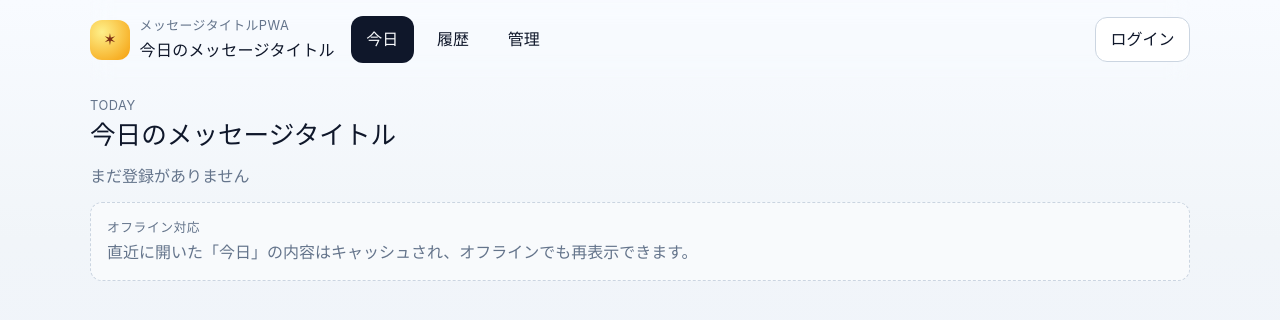
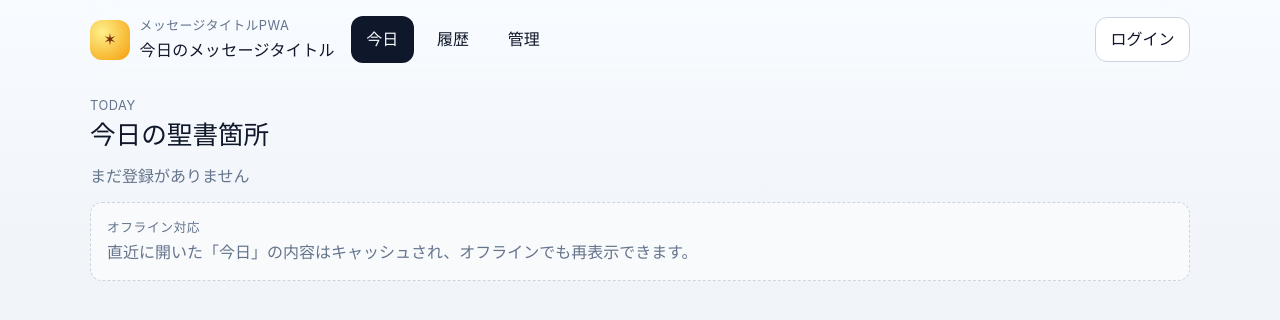
Before and after one commit to heavengates-jp/seishokasho, a React (Vite) app: page / in a window 1280 px wide. Shown: the top 320 px of the page. Built offline with nearby package versions, Linux system fonts and the light colour scheme; no server answers; the database is empty.

Commit message:
Rename titles to 今日の聖書箇所 across header/home/manifest

```diff
--- a/index.html
+++ b/index.html
@@ -8,9 +8,9 @@
     <meta name="theme-color" content="#0f172a" />
     <meta
       name="description"
-      content="今日のメッセージタイトルを配信し、履歴を閲覧できるPWA。管理者のみ投稿・削除可。"
+      content="今日の聖書箇所を配信し、履歴を閲覧できるPWA。管理者のみ投稿・削除可。"
     />
-    <title>今日のメッセージタイトル</title>
+    <title>今日の聖書箇所</title>
   </head>
   <body>
     <div id="root"></div>
--- a/src/pages/Home.tsx
+++ b/src/pages/Home.tsx
@@ -33,7 +33,7 @@ export default function Home() {
       <div className="page-head">
         <div>
           <p className="eyebrow">Today</p>
-          <h1>今日のメッセージタイトル</h1>
+          <h1>今日の聖書箇所</h1>
         </div>
         {status === 'loading' && <span className="pill">読み込み中</span>}
         {status === 'error' && <span className="pill danger">オフライン表示</span>}
```
Also changed, not shown: public/manifest.webmanifest.
